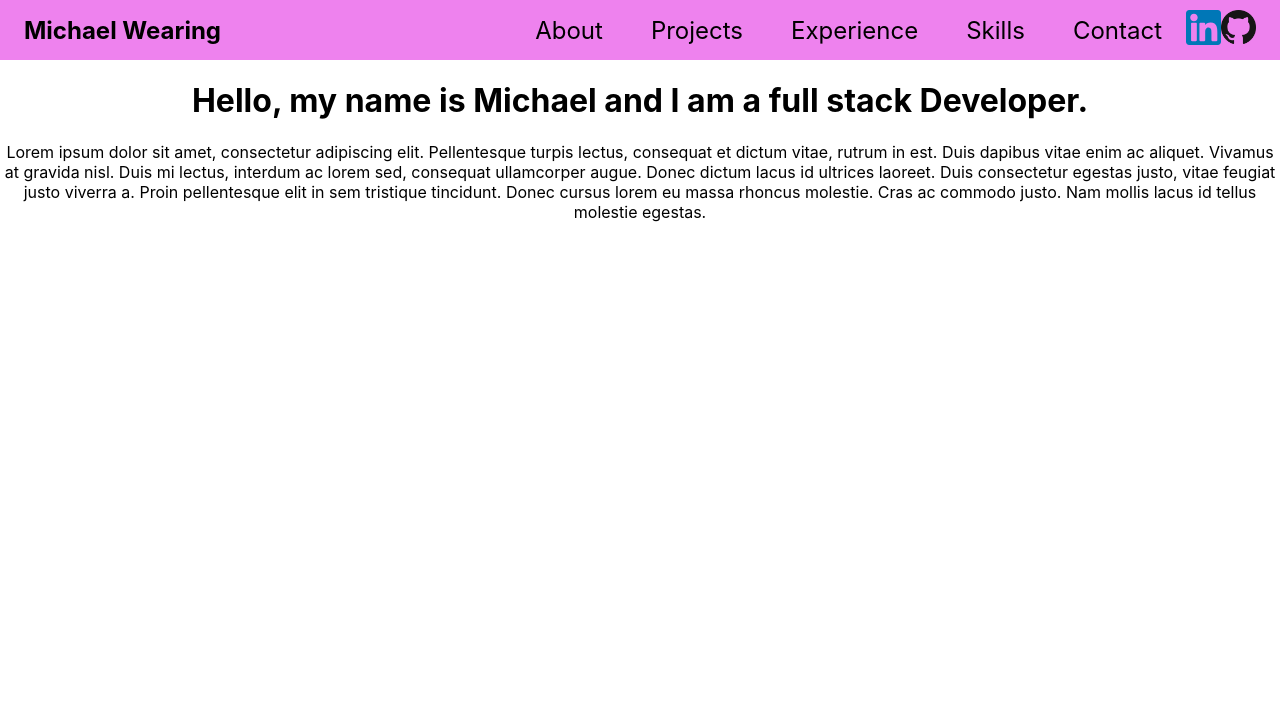
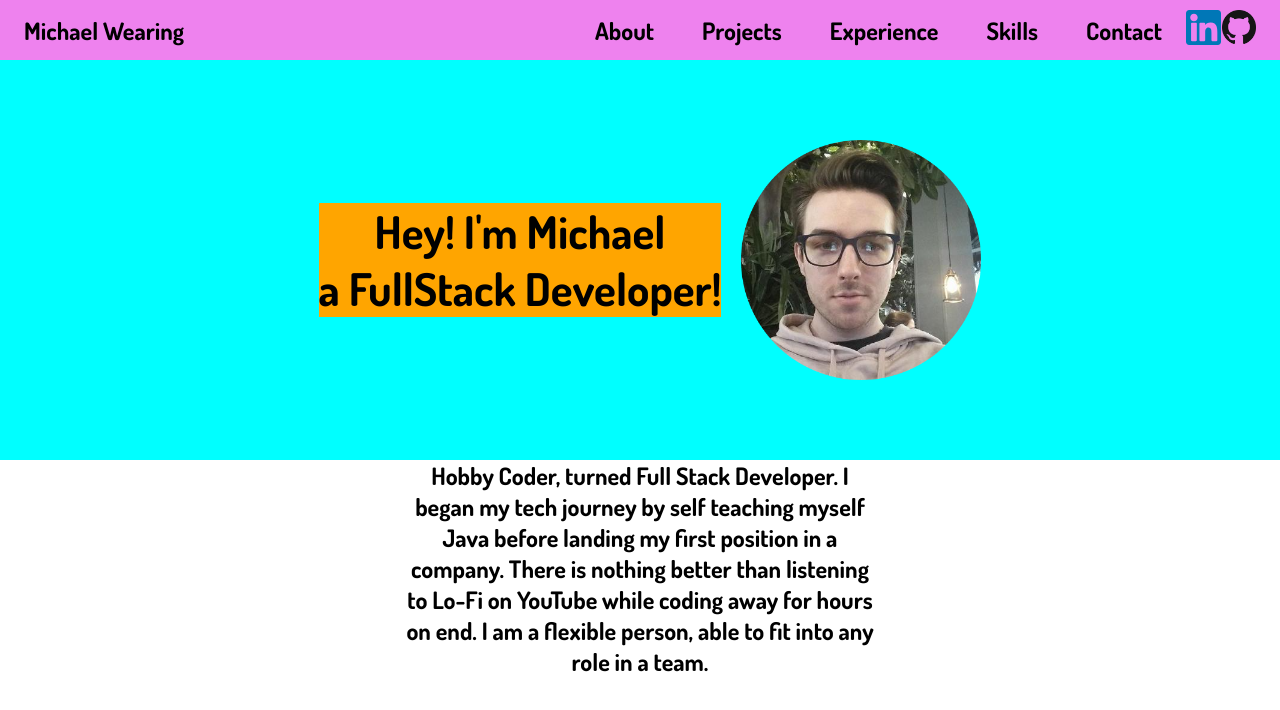
Before and after one commit to MichaelWearing/Portfolio, a React (Create React App) app: page / in a window 1280 px wide. Shown: the top 710 px of the page. Built offline with nearby package versions, Linux system fonts and the light colour scheme.

Commit message:
Fixed app.js and added the Info section

```diff
--- a/public/index.html
+++ b/public/index.html
@@ -3,6 +3,8 @@
   <head>
     <meta charset="utf-8" />
     <link rel="icon" href="%PUBLIC_URL%/favicon.ico" />
+    <link rel="preconnect" href="https://fonts.gstatic.com">
+<link href="https://fonts.googleapis.com/css2?family=Dosis:wght@700&display=swap" rel="stylesheet">
     <meta name="viewport" content="width=device-width, initial-scale=1" />
     <meta name="theme-color" content="#000000" />
     <meta
--- a/src/App.js
+++ b/src/App.js
@@ -1,27 +1,11 @@
 import NavBar from "./components/NavBar";
-
-import "./styles/App.css";
+import Info from "./components/Info";
 
 function App() {
   return (
     <>
-      <div className="nav-bar">
-        <NavBar />
-      </div>
-
-      <div className="App">
-        <h1>Hello, my name is Michael and I am a full stack Developer.</h1>
-        <p>
-          Lorem ipsum dolor sit amet, consectetur adipiscing elit. Pellentesque
-          turpis lectus, consequat et dictum vitae, rutrum in est. Duis dapibus
-          vitae enim ac aliquet. Vivamus at gravida nisl. Duis mi lectus,
-          interdum ac lorem sed, consequat ullamcorper augue. Donec dictum lacus
-          id ultrices laoreet. Duis consectetur egestas justo, vitae feugiat
-          justo viverra a. Proin pellentesque elit in sem tristique tincidunt.
-          Donec cursus lorem eu massa rhoncus molestie. Cras ac commodo justo.
-          Nam mollis lacus id tellus molestie egestas.
-        </p>
-      </div>
+      <NavBar />
+      <Info />
     </>
   );
 }
--- /dev/null
+++ b/src/components/Info/InfoElements.js
@@ -0,0 +1,40 @@
+import styled from "styled-components";
+
+export const InfoContainer = styled.div`
+  background: cyan;
+  display: flex;
+  justify-content: center;
+  align-items: center;
+  text-align: center;
+
+  padding: 0 30px;
+  min-height: 50vh;
+`;
+
+export const InfoH1Container = styled.div`
+    display: flex;
+    flex-direction: column;
+
+    padding: 0 20px;
+`;
+
+export const InfoH1 = styled.h1`
+  background: orange;
+
+  font-size: 45px;
+`;
+
+export const InfoImg = styled.img`
+  height: 15em;
+  width: 15em;
+`;
+
+export const InfoText = styled.p`
+    padding: 0 400px;
+    text-align: center;
+    font-size: 24px;
+
+    @media screen and (min-width: 1500px) {
+        padding: 0 550px;
+    }
+`;
--- /dev/null
+++ b/src/components/Info/index.js
@@ -0,0 +1,32 @@
+import React from "react";
+
+import mikey from "../../images/MikeyCircle.png";
+
+import {
+  InfoContainer,
+  InfoH1Container,
+  InfoH1,
+  InfoImg,
+  InfoText,
+} from "./InfoElements";
+
+export default function Info() {
+  return (
+    <>
+      <InfoContainer>
+        <InfoH1Container>
+          <InfoH1>Hey! I'm Michael</InfoH1>
+          <InfoH1>a FullStack Developer!</InfoH1>
+        </InfoH1Container>
+        <InfoImg src={mikey} />
+      </InfoContainer>
+      <InfoText>
+        Hobby Coder, turned Full Stack Developer. I began my tech journey by
+        self teaching myself Java before landing my first position in a company.
+        There is nothing better than listening to Lo-Fi on YouTube while coding
+        away for hours on end. I am a flexible person, able to fit into any role
+        in a team.
+      </InfoText>
+    </>
+  );
+}
--- a/src/components/NavBar/NavBarElements.js
+++ b/src/components/NavBar/NavBarElements.js
@@ -46,4 +46,6 @@ export const Linkedin = styled.img`
 export const GitHub = styled.img`
     height: 35px;
     width: 35px;
+
+    padding-left: 1px;
 `;
--- /dev/null
+++ b/src/index.css
@@ -0,0 +1,6 @@
+* {
+	margin: 0;
+	padding: 0;
+	box-sizing: border-box;
+	font-family: 'Dosis', sans-serif;
+}
--- a/src/index.js
+++ b/src/index.js
@@ -1,6 +1,6 @@
 import React from 'react';
 import ReactDOM from 'react-dom';
-import './styles/index.css';
+import './index.css';
 import App from './App';
 
 ReactDOM.render(
--- a/src/styles/App.css
+++ /dev/null
@@ -1,38 +0,0 @@
-.App {
-  text-align: center;
-}
-
-.App-logo {
-  height: 40vmin;
-  pointer-events: none;
-}
-
-@media (prefers-reduced-motion: no-preference) {
-  .App-logo {
-    animation: App-logo-spin infinite 20s linear;
-  }
-}
-
-.App-header {
-  background-color: #282c34;
-  min-height: 100vh;
-  display: flex;
-  flex-direction: column;
-  align-items: center;
-  justify-content: center;
-  font-size: calc(10px + 2vmin);
-  color: white;
-}
-
-.App-link {
-  color: #61dafb;
-}
-
-@keyframes App-logo-spin {
-  from {
-    transform: rotate(0deg);
-  }
-  to {
-    transform: rotate(360deg);
-  }
-}
--- a/src/styles/index.css
+++ /dev/null
@@ -1,13 +0,0 @@
-body {
-  margin: 0;
-  font-family: -apple-system, BlinkMacSystemFont, 'Segoe UI', 'Roboto', 'Oxygen',
-    'Ubuntu', 'Cantarell', 'Fira Sans', 'Droid Sans', 'Helvetica Neue',
-    sans-serif;
-  -webkit-font-smoothing: antialiased;
-  -moz-osx-font-smoothing: grayscale;
-}
-
-code {
-  font-family: source-code-pro, Menlo, Monaco, Consolas, 'Courier New',
-    monospace;
-}
```
Also changed, not shown: src/images/MikeyCircle.png (added), 1 other file (tests, documents, lock files or other folders).
